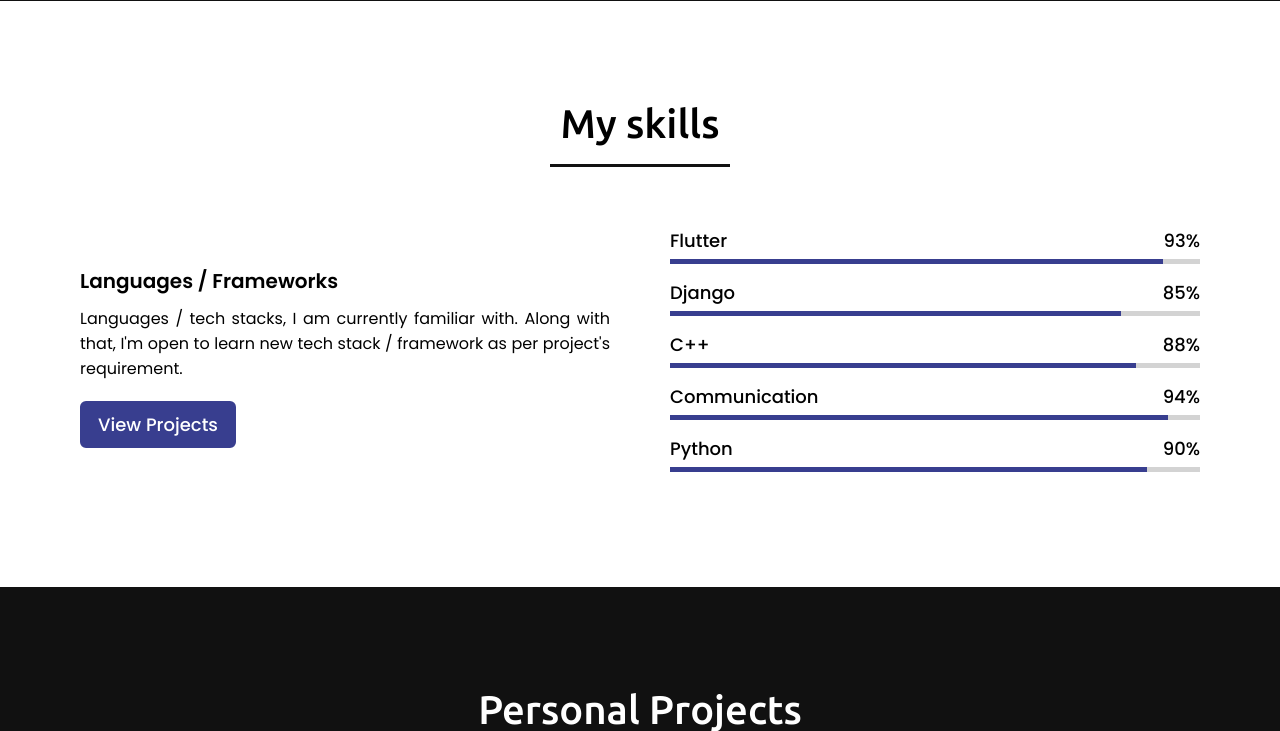
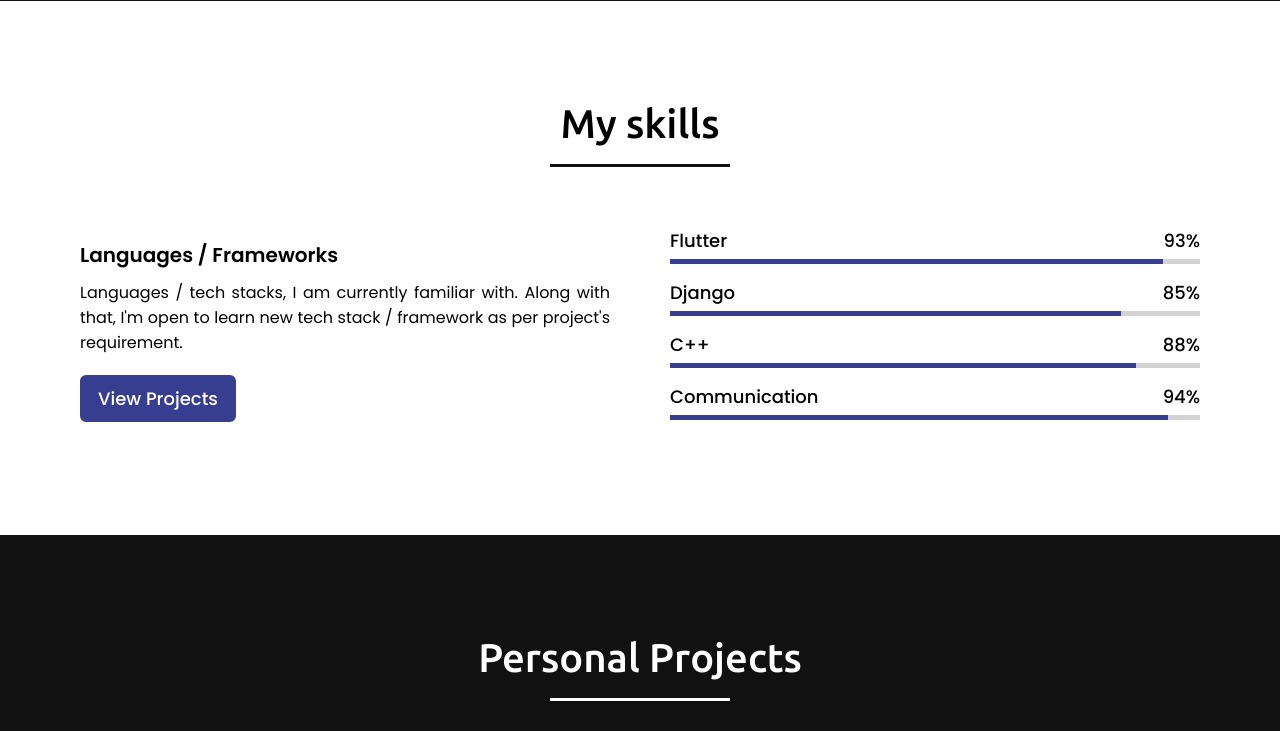
Before and after one commit to codedog001/portfolio, a PHP site: page / in a window 1280 px wide. Shown: the part 2129-2860 px from the top of the page. Run offline with PHP 8.4, Linux system fonts and the light colour scheme; some libraries are stand-ins or nearby versions.

Commit message:
remove python

```diff
--- a/public/index.html
+++ b/public/index.html
@@ -130,13 +130,6 @@
                         </div>
                         <div class="line css"></div>
                     </div>
-                    <!-- <div class="bars">
-                        <div class="info">
-                            <span>React JS</span>
-                            <span>87%</span>
-                        </div>
-                        <div class="line php"></div>
-                    </div> -->
                     <div class="bars">
                         <div class="info">
                             <span>C++</span>
@@ -151,19 +144,12 @@
                         </div>
                         <div class="line comm"></div>
                     </div>
-                    <div class="bars">
+                    <!-- <div class="bars">
                         <div class="info">
                             <span>Python</span>
                             <span>90%</span>
                         </div>
                         <div class="line python"></div>
-                    </div>
-                    <!-- <div class="bars">
-                        <div class="info">
-                            <span>JavaScript (Learning)</span>
-                            <span>60%</span>
-                        </div>
-                        <div class="line js"></div>
                     </div> -->
                 </div>
             </div>
--- a/public/style.css
+++ b/public/style.css
@@ -370,9 +370,6 @@ section .title::after{
 .skills-content .right .css::before{
     width: 85%;
 }
-/* .skills-content .right .js::before{
-    width: 60%;
-} */
 .skills-content .right .php::before{
     width: 87%;
 }
@@ -382,9 +379,9 @@ section .title::after{
 .skills-content .right .comm::before{
     width: 94%;
 }
-.skills-content .right .python::before{
+/* .skills-content .right .python::before{
     width: 90%;
-}
+} */
 
 /* projects section styling */
 .projects .title::after{
```
